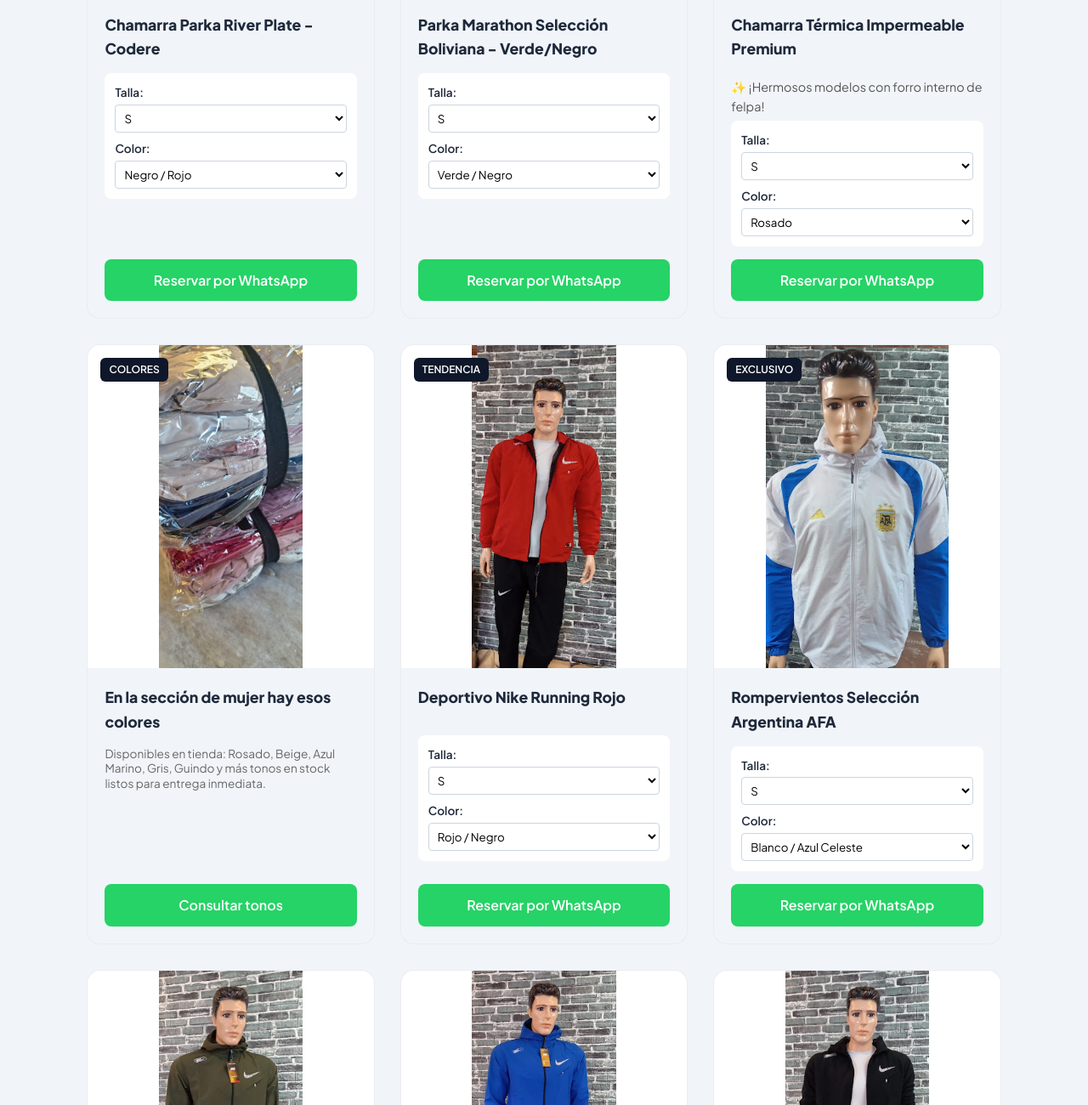
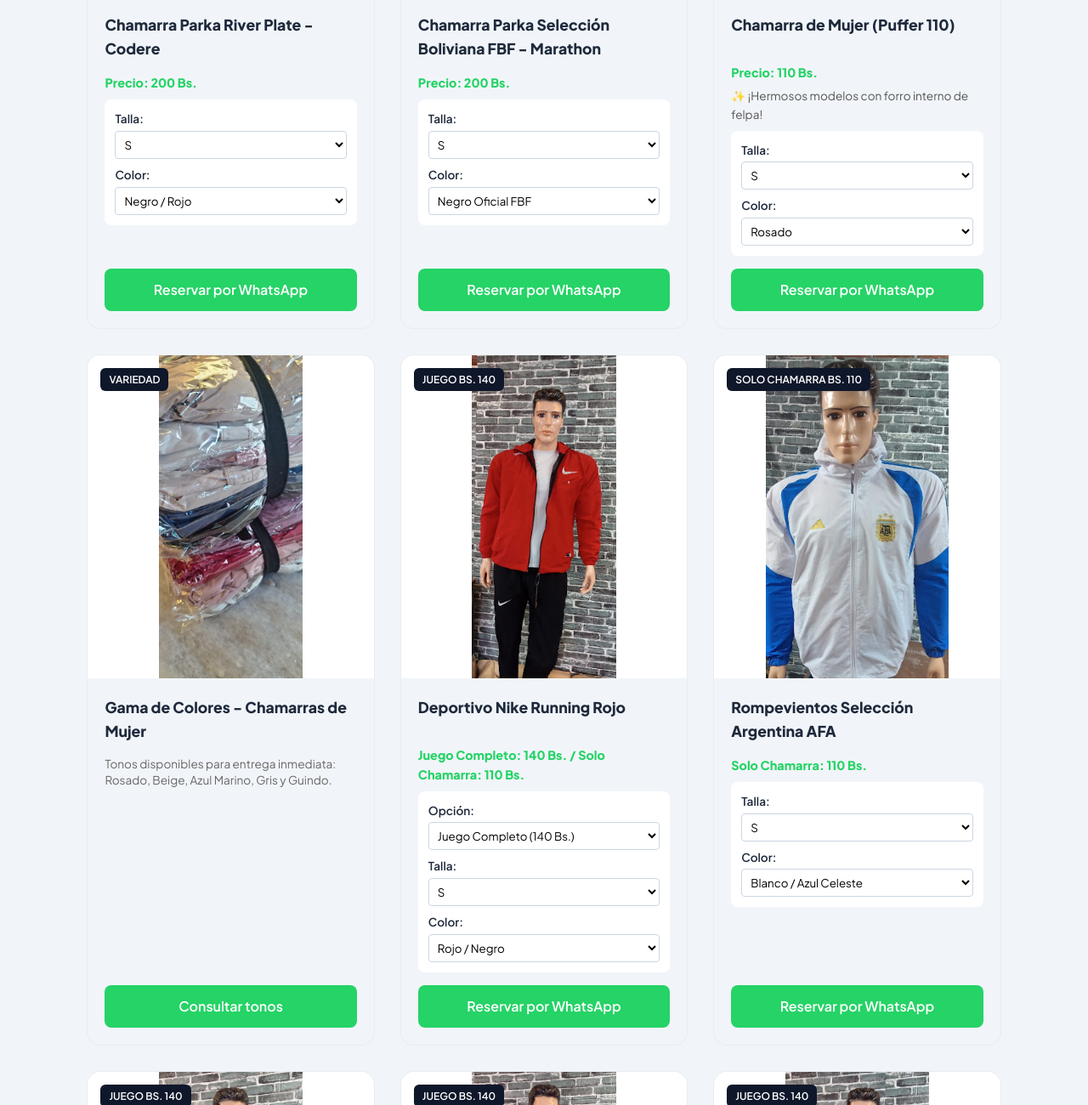
Before and after one commit to craulvalencia19-spec/venta-de-chamarras-, a plain HTML site: page index.html in a window 1280 px wide. Shown: the part 1500-2800 px from the top of the page at 85% size. Drawn offline with Linux system fonts and the light colour scheme.

Commit message:
Add files via upload

```diff
--- a/index.html
+++ b/index.html
@@ -4,6 +4,7 @@
     <meta charset="UTF-8">
     <meta name="viewport" content="width=device-width, initial-scale=1.0">
     <title>Cris sport | Chamarras y Deportivos</title>
+    <!-- Google Fonts Premium -->
     <link rel="preconnect" href="https://fonts.googleapis.com">
     <link rel="preconnect" href="https://fonts.gstatic.com" crossorigin>
     <link href="https://fonts.googleapis.com/css2?family=Plus+Jakarta+Sans:wght@400;600;800&display=swap" rel="stylesheet">
@@ -11,6 +12,7 @@
 </head>
 <body>
 
+    <!-- Barra de Navegación -->
     <header class="navbar">
         <div class="logo">CRIS<span>SPORT</span></div>
         <nav class="menu">
@@ -20,19 +22,22 @@
         </nav>
     </header>
 
+    <!-- Portada Principal -->
     <section class="hero" id="inicio">
         <div class="hero-content">
             <h1>Cris sport</h1>
-            <p>La mejor calidad en chamarras, deportivos y parkas. Visítanos en El Alto o reserva tu prenda favorita ahora mismo de manera fácil y rápida.</p>
+            <p style="font-weight: 800; color: #ef4444; font-size: 1.4rem; margin-bottom: 10px; text-transform: uppercase; letter-spacing: 1px;">📍 Solo Bolivia</p>
+            <p>La mejor calidad en chamarras, deportivos y parkas directas a tu alcance. Visítanos en la Terminal Metropolitana o reserva tu prenda favorita ahora mismo de manera fácil y rápida.</p>
             <a href="#catalogo" class="btn-primary">Ver Catálogo</a>
         </div>
     </section>
 
+    <!-- Información de Ubicación y Reserva -->
     <section class="info-section" id="horarios">
         <div class="info-container">
             <div class="info-card location">
                 <h3>📍 Nuestra Ubicación</h3>
-                <p>Nos encontramos en <strong>El Alto</strong>, dentro de la <strong>Terminal Metropolitana (Feria Las Mañaneras)</strong>.</p>
+                <p>Nos encontramos en <strong>El Alto, Bolivia</strong>, dentro de la <strong>Terminal Metropolitana (Feria Las Mañaneras)</strong>.</p>
                 <p class="days">🗓️ Martes, Viernes y Sábado</p>
                 <p class="hours">⏰ De 6:00 AM a 10:00 AM</p>
             </div>
@@ -43,33 +48,175 @@
         </div>
     </section>
 
+    <!-- Catálogo Único de Productos -->
     <section class="catalog-section" id="catalogo">
         <h2 class="section-title">Todas Nuestras Prendas</h2>
 
         <div class="products-grid">
 
+            <!-- 1. Chamarra River Plate (Varón - Con XXL) -->
             <div class="product-card">
                 <div class="product-image">
                     <img src="image_21d9ed.jpg" alt="Chamarra Térmica River Plate">
-                    <span class="badge">Más Vendido</span>
+                    <span class="badge">Parkas Bs. 200</span>
                 </div>
                 <div class="product-info">
                     <h4>Chamarra Parka River Plate - Codere</h4>
+                    <p style="font-size: 0.9rem; font-weight: bold; color: #25d366; margin-bottom: 8px;">Precio: 200 Bs.</p>
                     <div class="order-box">
                         <label>Talla: <select><option>S</option><option>M</option><option>L</option><option>XL</option><option>XXL</option></select></label>
                         <label>Color: <select><option>Negro / Rojo</option></select></label>
                     </div>
-                    <a href="https://wa.me/59178789955?text=Hola%20Cris%20sport!%20Quiero%20reservar%20la%20Chamarra%20Parka%20de%20River%20Plate%20Negra%20con%20Rojo." target="_blank" class="btn-card">Reservar por WhatsApp</a>
+                    <a href="https://wa.me/59178789955?text=Hola%20Cris%20sport!%20Quiero%20reservar%20la%20Chamarra%20Parka%20de%20River%20Plate%20por%20200%20Bs." target="_blank" class="btn-card">Reservar por WhatsApp</a>
                 </div>
             </div>
 
+            <!-- 2. Chamarra Bolivia FBF (Varón - Con XXL) -->
+            <div class="product-card">
+                <div class="product-image">
+                    <img src="image_223136.jpg" alt="Chamarra Selección Bolivia FBF">
+                    <span class="badge">Parkas Bs. 200</span>
+                </div>
+                <div class="product-info">
+                    <h4>Chamarra Parka Selección Boliviana FBF - Marathon</h4>
+                    <p style="font-size: 0.9rem; font-weight: bold; color: #25d366; margin-bottom: 8px;">Precio: 200 Bs.</p>
+                    <div class="order-box">
+                        <label>Talla: <select><option>S</option><option>M</option><option>L</option><option>XL</option><option>XXL</option></select></label>
+                        <label>Color: <select><option>Negro Oficial FBF</option></select></label>
+                    </div>
+                    <a href="https://wa.me/59178789955?text=Hola%20Cris%20sport!%20Quiero%20reservar%20la%20Parka%20Negra%20FBF%20de%20la%20Selección%20por%20200%20Bs." target="_blank" class="btn-card">Reservar por WhatsApp</a>
+                </div>
+            </div>
+
+            <!-- 3. Chamarra de Mujer Principal (Mujer - Sin XXL) -->
+            <div class="product-card">
+                <div class="product-image">
+                    <img src="4e03b42d-1ba3-4c78-8ea5-389ae6e658b0.jpg" alt="Chamarra Térmica con Capucha para Mujer">
+                    <span class="badge">Puffer Bs. 110</span>
+                </div>
+                <div class="product-info">
+                    <h4>Chamarra de Mujer (Puffer 110)</h4>
+                    <p style="font-size: 0.9rem; font-weight: bold; color: #25d366; margin-bottom: 5px;">Precio: 110 Bs.</p>
+                    <p style="font-size: 0.85rem; color: #555; margin-bottom: 8px;">✨ ¡Hermosos modelos con forro interno de felpa!</p>
+                    <div class="order-box">
+                        <label>Talla: <select><option>S</option><option>M</option><option>L</option><option>XL</option></select></label>
+                        <label>Color: <select><option>Rosado</option><option>Beige</option><option>Azul Marino</option><option>Gris</option><option>Guindo</option></select></label>
+                    </div>
+                    <a href="https://wa.me/59178789955?text=Hola%20Cris%20sport!%20Quiero%20reservar%20la%20Chamarra%20de%20Mujer%20Puffer%20de%20110%20Bs." target="_blank" class="btn-card">Reservar por WhatsApp</a>
+                </div>
+            </div>
+
+            <!-- 4. Muestra de Colores Disponibles (Mujer - Sin XXL) -->
+            <div class="product-card">
+                <div class="product-image">
+                    <img src="aaf6f848-8f7c-4694-b6ac-b7c4376df46d.jpg" alt="Variedad de colores chamarras de mujer">
+                    <span class="badge">Variedad</span>
+                </div>
+                <div class="product-info">
+                    <h4>Gama de Colores - Chamarras de Mujer</h4>
+                    <p style="font-size: 0.85rem; color: #666; line-height: 1.4; margin-bottom: 10px;">Tonos disponibles para entrega inmediata: Rosado, Beige, Azul Marino, Gris y Guindo.</p>
+                    <a href="https://wa.me/59178789955?text=Hola%20Cris%20sport!%20Quiero%20consultar%20los%20colores%20disponibles." target="_blank" class="btn-card">Consultar tonos</a>
+                </div>
+            </div>
+
+            <!-- 5. Deportivo Nike Rojo (Varón - Con XXL) -->
+            <div class="product-card">
+                <div class="product-image">
+                    <img src="image_2237a0.jpg" alt="Deportivo Nike Rojo">
+                    <span class="badge">Juego Bs. 140</span>
+                </div>
+                <div class="product-info">
+                    <h4>Deportivo Nike Running Rojo</h4>
+                    <p style="font-size: 0.9rem; font-weight: bold; color: #25d366; margin-bottom: 8px;">Juego Completo: 140 Bs. / Solo Chamarra: 110 Bs.</p>
+                    <div class="order-box">
+                        <label>Opción: <select><option>Juego Completo (140 Bs.)</option><option>Solo Chamarra (110 Bs.)</option></select></label>
+                        <label>Talla: <select><option>S</option><option>M</option><option>L</option><option>XL</option><option>XXL</option></select></label>
+                        <label>Color: <select><option>Rojo / Negro</option></select></label>
+                    </div>
+                    <a href="https://wa.me/59178789955?text=Hola%20Cris%20sport!%20Quiero%20reservar%20el%20Deportivo%20Nike%20Running%20Rojo." target="_blank" class="btn-card">Reservar por WhatsApp</a>
+                </div>
+            </div>
+
+            <!-- 6. Rompevientos Argentina (Varón - Con XXL) -->
+            <div class="product-card">
+                <div class="product-image">
+                    <img src="image_2237ff.jpg" alt="Chamarra Argentina">
+                    <span class="badge">Solo Chamarra Bs. 110</span>
+                </div>
+                <div class="product-info">
+                    <h4>Rompevientos Selección Argentina AFA</h4>
+                    <p style="font-size: 0.9rem; font-weight: bold; color: #25d366; margin-bottom: 8px;">Solo Chamarra: 110 Bs.</p>
+                    <div class="order-box">
+                        <label>Talla: <select><option>S</option><option>M</option><option>L</option><option>XL</option><option>XXL</option></select></label>
+                        <label>Color: <select><option>Blanco / Azul Celeste</option></select></label>
+                    </div>
+                    <a href="https://wa.me/59178789955?text=Hola%20Cris%20sport!%20Quiero%20reservar%20la%20Chamarra%20de%20Argentina%20de%20110%20Bs." target="_blank" class="btn-card">Reservar por WhatsApp</a>
+                </div>
+            </div>
+
+            <!-- 7. Deportivo Nike Verde (Varón - Con XXL) -->
+            <div class="product-card">
+                <div class="product-image">
+                    <img src="image_2234da.jpg" alt="Deportivo Nike Verde">
+                    <span class="badge">Juego Bs. 140</span>
+                </div>
+                <div class="product-info">
+                    <h4>Deportivo Nike Urban Verde Olivo</h4>
+                    <p style="font-size: 0.9rem; font-weight: bold; color: #25d366; margin-bottom: 8px;">Juego Completo: 140 Bs. / Solo Chamarra: 110 Bs.</p>
+                    <div class="order-box">
+                        <label>Opción: <select><option>Juego Completo (140 Bs.)</option><option>Solo Chamarra (110 Bs.)</option></select></label>
+                        <label>Talla: <select><option>S</option><option>M</option><option>L</option><option>XL</option><option>XXL</option></select></label>
+                        <label>Color: <select><option>Verde Olivo</option></select></label>
+                    </div>
+                    <a href="https://wa.me/59178789955?text=Hola%20Cris%20sport!%20Quiero%20reservar%20el%20Deportivo%20Nike%20Verde%20Olivo." target="_blank" class="btn-card">Reservar por WhatsApp</a>
+                </div>
+            </div>
+
+            <!-- 8. Deportivo Nike Azul (Varón - Con XXL) -->
+            <div class="product-card">
+                <div class="product-image">
+                    <img src="image_2233e0.jpg" alt="Deportivo Nike Azul">
+                    <span class="badge">Juego Bs. 140</span>
+                </div>
+                <div class="product-info">
+                    <h4>Deportivo Nike Pro Azul Eléctrico</h4>
+                    <p style="font-size: 0.9rem; font-weight: bold; color: #25d366; margin-bottom: 8px;">Juego Completo: 140 Bs. / Solo Chamarra: 110 Bs.</p>
+                    <div class="order-box">
+                        <label>Opción: <select><option>Juego Completo (140 Bs.)</option><option>Solo Chamarra (110 Bs.)</option></select></label>
+                        <label>Talla: <select><option>S</option><option>M</option><option>L</option><option>XL</option><option>XXL</option></select></label>
+                        <label>Color: <select><option>Azul Eléctrico</option></select></label>
+                    </div>
+                    <a href="https://wa.me/59178789955?text=Hola%20Cris%20sport!%20Quiero%20reservar%20el%20Deportivo%20Nike%20Azul%20Eléctrico." target="_blank" class="btn-card">Reservar por WhatsApp</a>
+                </div>
+            </div>
+
+            <!-- 9. Deportivo Nike Negro (Varón - Con XXL) -->
+            <div class="product-card">
+                <div class="product-image">
+                    <img src="image_21d704.jpg" alt="Deportivo Nike Negro">
+                    <span class="badge">Juego Bs. 140</span>
+                </div>
+                <div class="product-info">
+                    <h4>Deportivo Nike Classic Negro</h4>
+                    <p style="font-size: 0.9rem; font-weight: bold; color: #25d366; margin-bottom: 8px;">Juego Completo: 140 Bs. / Solo Chamarra: 110 Bs.</p>
+                    <div class="order-box">
+                        <label>Opción: <select><option>Juego Completo (140 Bs.)</option><option>Solo Chamarra (110 Bs.)</option></select></label>
+                        <label>Talla: <select><option>S</option><option>M</option><option>L</option><option>XL</option><option>XXL</option></select></label>
+                        <label>Color: <select><option>Negro Absoluto</option></select></label>
+                    </div>
+                    <a href="https://wa.me/59178789955?text=Hola%20Cris%20sport!%20Quiero%20reservar%20el%20Deportivo%20Nike%20Negro%20Classic." target="_blank" class="btn-card">Reservar por WhatsApp</a>
+                </div>
+            </div>
+
+            <!-- 10. Parka Selección Boliviana Verde/Negra (Varón - Con XXL) -->
             <div class="product-card">
                 <div class="product-image">
                     <img src="2e7b89ca-f5c6-4d5c-b50b-1c500f1202ae.jpg" alt="Parka Oficial Selección Boliviana Verde y Negra">
-                    <span class="badge">Nuevo</span>
+                    <span class="badge">Parkas Bs. 200</span>
                 </div>
                 <div class="product-info">
                     <h4>Parka Marathon Selección Boliviana - Verde/Negro</h4>
+                    <p style="font-size: 0.9rem; font-weight: bold; color: #25d366; margin-bottom: 8px;">Precio: 200 Bs.</p>
                     <div class="order-box">
                         <label>Talla: <select><option>S</option><option>M</option><option>L</option><option>XL</option><option>XXL</option></select></label>
                         <label>Color: <select><option>Verde / Negro</option></select></label>
@@ -78,131 +225,19 @@
                 </div>
             </div>
 
-            <div class="product-card">
-                <div class="product-image">
-                    <img src="4e03b42d-1ba3-4c78-8ea5-389ae6e658b0.jpg" alt="Chamarra Térmica con Capucha para Mujer">
-                    <span class="badge">Abrigada</span>
-                </div>
-                <div class="product-info">
-                    <h4>Chamarra Térmica Impermeable Premium</h4>
-                    <p style="font-size: 0.9rem; color: #555; margin: 5px 0;">✨ ¡Hermosos modelos con forro interno de felpa!</p>
-                    <div class="order-box">
-                        <label>Talla: <select><option>S</option><option>M</option><option>L</option><option>XL</option></select></label>
-                        <label>Color: <select><option>Rosado</option><option>Beige</option><option>Azul Marino</option><option>Gris</option><option>Guindo</option></select></label>
-                    </div>
-                    <a href="https://wa.me/59178789955?text=Hola%20Cris%20sport!%20Quiero%20ver%20los%20colores%20disponibles%20de%20la%20Chamarra%20de%20Mujer." target="_blank" class="btn-card">Reservar por WhatsApp</a>
-                </div>
-            </div>
-
-            <div class="product-card">
-                <div class="product-image">
-                    <img src="aaf6f848-8f7c-4694-b6ac-b7c4376df46d.jpg" alt="Variedad de colores chamarras de mujer">
-                    <span class="badge">Colores</span>
-                </div>
-                <div class="product-info">
-                    <h4>En la sección de mujer hay esos colores</h4>
-                    <p style="font-size: 0.85rem; color: #666; line-height: 1.3;">Disponibles en tienda: Rosado, Beige, Azul Marino, Gris, Guindo y más tonos en stock listos para entrega inmediata.</p>
-                    <a href="https://wa.me/59178789955?text=Hola%20Cris%20sport!%20Me%20interesa%20saber%20qué%20colores%20tienen%20en%20mi%20talla%20para%20mujer." target="_blank" class="btn-card">Consultar tonos</a>
-                </div>
-            </div>
-
-            <div class="product-card">
-                <div class="product-image">
-                    <img src="image_2237a0.jpg" alt="Deportivo Nike Rojo">
-                    <span class="badge">Tendencia</span>
-                </div>
-                <div class="product-info">
-                    <h4>Deportivo Nike Running Rojo</h4>
-                    <div class="order-box">
-                        <label>Talla: <select><option>S</option><option>M</option><option>L</option><option>XL</option><option>XXL</option></select></label>
-                        <label>Color: <select><option>Rojo / Negro</option></select></label>
-                    </div>
-                    <a href="https://wa.me/59178789955?text=Hola%20Cris%20sport!%20Quiero%20reservar%20el%20Deportivo%20Nike%20Running%20Rojo." target="_blank" class="btn-card">Reservar por WhatsApp</a>
-                </div>
-            </div>
-
-            <div class="product-card">
-                <div class="product-image">
-                    <img src="image_2237ff.jpg" alt="Chamarra Argentina">
-                    <span class="badge">Exclusivo</span>
-                </div>
-                <div class="product-info">
-                    <h4>Rompervientos Selección Argentina AFA</h4>
-                    <div class="order-box">
-                        <label>Talla: <select><option>S</option><option>M</option><option>L</option><option>XL</option><option>XXL</option></select></label>
-                        <label>Color: <select><option>Blanco / Azul Celeste</option></select></label>
-                    </div>
-                    <a href="https://wa.me/59178789955?text=Hola%20Cris%20sport!%20Quiero%20reservar%20la%20Chamarra%20de%20Argentina." target="_blank" class="btn-card">Reservar por WhatsApp</a>
-                </div>
-            </div>
-
-            <div class="product-card">
-                <div class="product-image">
-                    <img src="image_2234da.jpg" alt="Deportivo Nike Verde">
-                </div>
-                <div class="product-info">
-                    <h4>Deportivo Nike Urban Verde Olivo</h4>
-                    <div class="order-box">
-                        <label>Talla: <select><option>S</option><option>M</option><option>L</option><option>XL</option><option>XXL</option></select></label>
-                        <label>Color: <select><option>Verde Olivo</option></select></label>
-                    </div>
-                    <a href="https://wa.me/59178789955?text=Hola%20Cris%20sport!%20Quiero%20reservar%20el%20Deportivo%20Nike%20Verde%20Olivo." target="_blank" class="btn-card">Reservar por WhatsApp</a>
-                </div>
-            </div>
-
-            <div class="product-card">
-                <div class="product-image">
-                    <img src="image_2233e0.jpg" alt="Deportivo Nike Azul">
-                </div>
-                <div class="product-info">
-                    <h4>Deportivo Nike Pro Azul Eléctrico</h4>
-                    <div class="order-box">
-                        <label>Talla: <select><option>S</option><option>M</option><option>L</option><option>XL</option><option>XXL</option></select></label>
-                        <label>Color: <select><option>Azul Eléctrico</option></select></label>
-                    </div>
-                    <a href="https://wa.me/59178789955?text=Hola%20Cris%20sport!%20Quiero%20reservar%20el%20Deportivo%20Nike%20Azul." target="_blank" class="btn-card">Reservar por WhatsApp</a>
-                </div>
-            </div>
-
-            <div class="product-card">
-                <div class="product-image">
-                    <img src="image_21d704.jpg" alt="Deportivo Nike Negro">
-                </div>
-                <div class="product-info">
-                    <h4>Deportivo Nike Classic Negro</h4>
-                    <div class="order-box">
-                        <label>Talla: <select><option>S</option><option>M</option><option>L</option><option>XL</option><option>XXL</option></select></label>
-                        <label>Color: <select><option>Negro Absoluto</option></select></label>
-                    </div>
-                    <a href="https://wa.me/59178789955?text=Hola%20Cris%20sport!%20Quiero%20reservar%20el%20Deportivo%20Nike%20Negro." target="_blank" class="btn-card">Reservar por WhatsApp</a>
-                </div>
-            </div>
-
-            <div class="product-card">
-                <div class="product-image">
-                    <img src="image_223136.jpg" alt="Chamarra Selección Bolivia FBF">
-                </div>
-                <div class="product-info">
-                    <h4>Chamarra Oficial Selección Boliviana FBF</h4>
-                    <div class="order-box">
-                        <label>Talla: <select><option>S</option><option>M</option><option>L</option><option>XL</option><option>XXL</option></select></label>
-                        <label>Color: <select><option>Negro Oficial FBF</option></select></label>
-                    </div>
-                    <a href="https://wa.me/59178789955?text=Hola%20Cris%20sport!%20Quiero%20reservar%20la%20Chamarra%20de%20la%20Selección%20Boliviana." target="_blank" class="btn-card">Reservar por WhatsApp</a>
-                </div>
-            </div>
-
         </div>
     </section>
 
+    <!-- Pie de Página -->
     <footer class="footer">
         <div class="footer-content">
             <p class="inspiring-phrase">"La ropa que usas define tu actitud. No esperes el momento perfecto, vístete hoy en Cris sport para conquistar tus metas."</p>
             <div class="divider"></div>
-            <p class="copyright">&copy; 2026 Cris sport - El Alto, Bolivia. Todos los derechos reservados.</p>
+            <p class="copyright">&copy; 2026 Cris sport - Bolivia. Todos los derechos reservados.</p>
         </div>
     </footer>
 
+    <!-- Botón Flotante de WhatsApp Global -->
     <a href="https://wa.me/59178789955?text=Hola%20Cris%20sport!%20Quiero%20hacer una consulta sobre los modelos disponibles." class="whatsapp-float" target="_blank" aria-label="Contacto por WhatsApp">
         <svg viewBox="0 0 32 32" class="whatsapp-icon">
             <path d="M16 2a13 13 0 0 0-11.3 19.4L3 29l7.8-2A13 13 0 1 0 16 2zm6.8 18.2c-.3.9-1.7 1.7-2.4 1.8-.7.1-1.5.2-4.6-1.1-3.9-1.6-6.4-5.6-6.6-5.9-.2-.2-1.5-2-1.5-3.8 0-1.8.9-2.7 1.3-3.1.3-.3.7-.5 1.1-.5h.4c.3 0 .6 0 .8.6.3.7.9 2.3 1 2.5.1.2.1.4 0 .6-.1.2-.2.4-.4.6l-.6.7c-.2.2-.4.4-.2.8a10.4 10.4 0 0 0 1.9 2.4 7.7 7.7 0 0 0 2.7 1.7c.4.2.6.1.9-.2l.8-1c.2-.3.5-.2.8-.1l2.5 1.2c.4.2.6.3.7.5.1.3.1 1.2-.2 2.1z"/>
```
